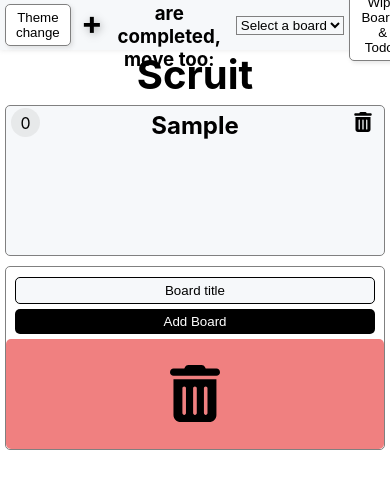
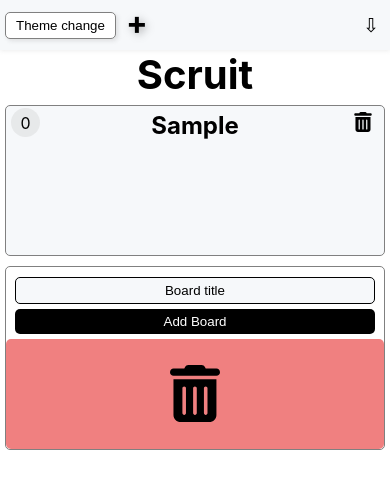
Before and after one commit to Kybbe/Scruit, a React (Create React App) app: page / in a window 390 px wide. Both pictures are taken after typing "Sample" into the empty fields and a click on the button "Add Board". Shown: the top 488 px of the page. Built offline with nearby package versions, Linux system fonts and the light colour scheme.

Commit message:
fix for navbar on phones :)

```diff
--- a/src/App.css
+++ b/src/App.css
@@ -581,6 +581,10 @@ input, select {
   height: 100%;
 }
 
+.navbarRightOpener {
+  display: none;
+}
+
 @media (max-width: 500px) {
   .boards {
     flex-direction: column;
@@ -605,4 +609,50 @@ input, select {
     max-width: 90vw;
     min-width: 90vw;
   }
+
+  .navbarRight {
+    visibility: hidden;
+    position: absolute;
+    top: 50px;
+  }
+
+  .navbarRight > h3 {
+    margin: 3px;
+  }
+
+  .navbarRight.openedRightNavbar {
+    visibility: visible;
+    display: flex;
+    flex-direction: column;
+    align-items: center;
+    justify-content: center;
+    margin: 10px;
+    padding: 10px;
+    right: 0;
+    background-color: var(--background);
+    border-radius: 10px;
+    box-shadow: 0px 0px 16px rgba(0,0,0,0.3);
+    z-index: 2;
+
+    background-color: var(--background);
+  }
+
+  .navbarRightOpener {
+    display: flex;
+    justify-content: center;
+    align-items: center;
+  }
+
+  .navbarOpener {
+    border: none;
+    background-color: transparent;
+    cursor: pointer;
+    font-size: 1.2em;
+    transform: rotate(0deg);
+    transition: transform 0.2s ease-in-out;
+  }
+
+  .navbarOpener.openedRightNavbar {
+    transform: rotate(180deg);
+  }
 }
--- a/src/views/Navbar.js
+++ b/src/views/Navbar.js
@@ -55,6 +55,11 @@ export default function Navbar() {
 
   function openColorPicker() {
     document.getElementsByClassName("colorPickerMenu")[0].classList.toggle("openedColorPicker");
+  }
+
+  function openRightNavbar() {
+    document.getElementsByClassName("navbarRight")[0].classList.toggle("openedRightNavbar");
+    document.getElementsByClassName("navbarOpener")[0].classList.toggle("openedRightNavbar");
   }
 
   //create a random date in YYYY-MM-DD format
@@ -150,16 +155,22 @@ export default function Navbar() {
       </div>
 
       { boards.length <= 0 ? (
+        <>
           <div className="navbarRight">
             <button className="presetBtn" onClick={addKanbanPreset}>Add kanban preset</button>
             <button className="presetBtn" onClick={addLargeKanbanPreset}>Add large kanban preset</button>
             <button className="presetBtn" onClick={stressTestBoard}>Add Stresstest preset</button>
           </div>
+          <div className="navbarRightOpener">
+            <button className="nvabarOpener" onClick={openRightNavbar}>⇩</button>
+          </div>
+        </>
       ) : "" }
 
       { boards.length > 0 ? (
+        <>
           <div className="navbarRight">
-          <h3>When todos are completed, move too: </h3>
+            <h3>"Done" board: </h3>
             <select ref={doneBoardSelect} onChange={setAutomatedDoneBoard}>
               <option value="">Select a board</option>
               {boards.map(board => (
@@ -170,6 +181,10 @@ export default function Navbar() {
             <button className="openColorPicker" onClick={openColorPicker}>Open Color Picker</button>
             <TagColorPicker />
           </div>
+          <div className="navbarRightOpener">
+            <button className="navbarOpener" onClick={openRightNavbar}>⇩</button>
+          </div>
+        </>
       ) : ""}
     </div>
   );
```
Lines whose indentation alone changed are shown as unchanged.
